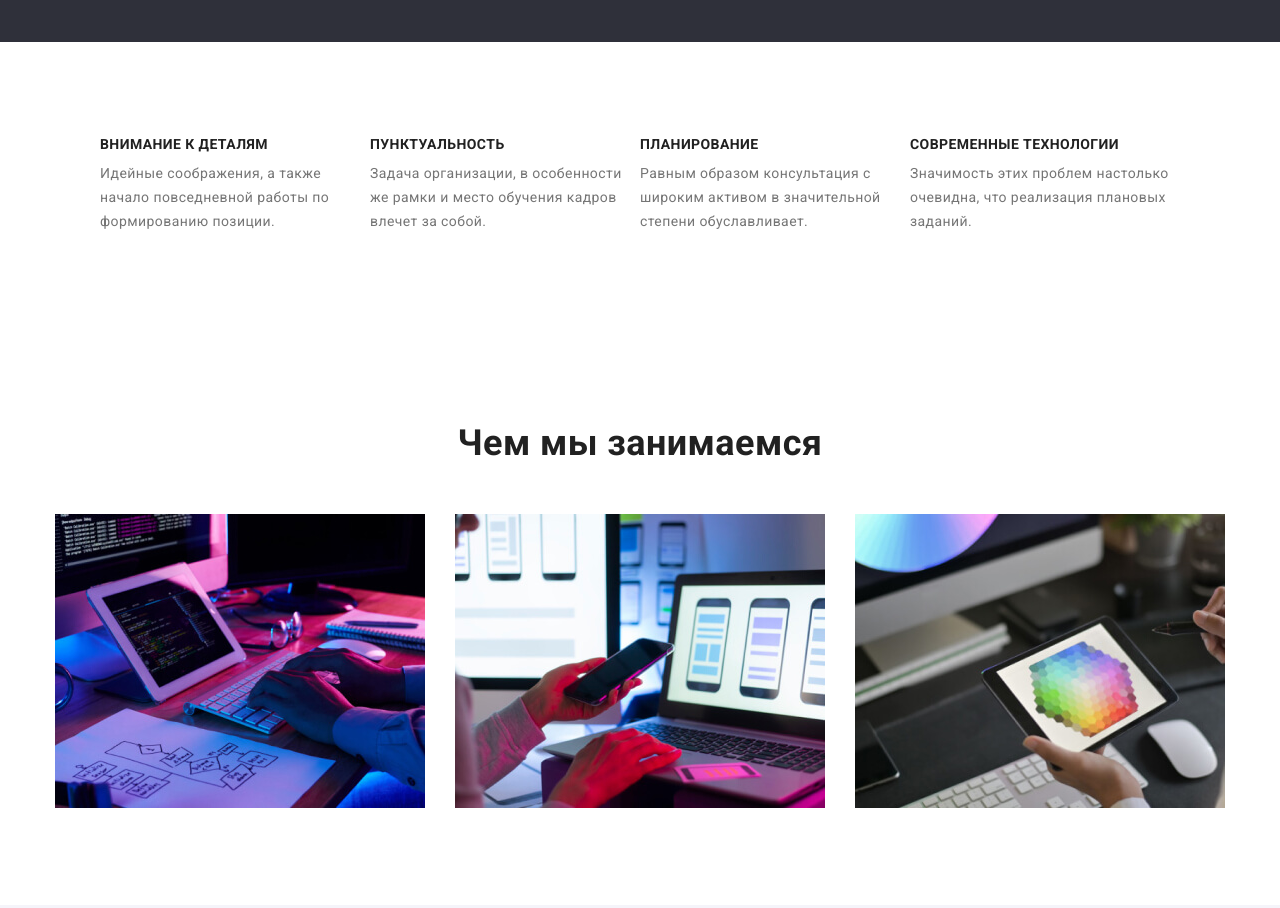
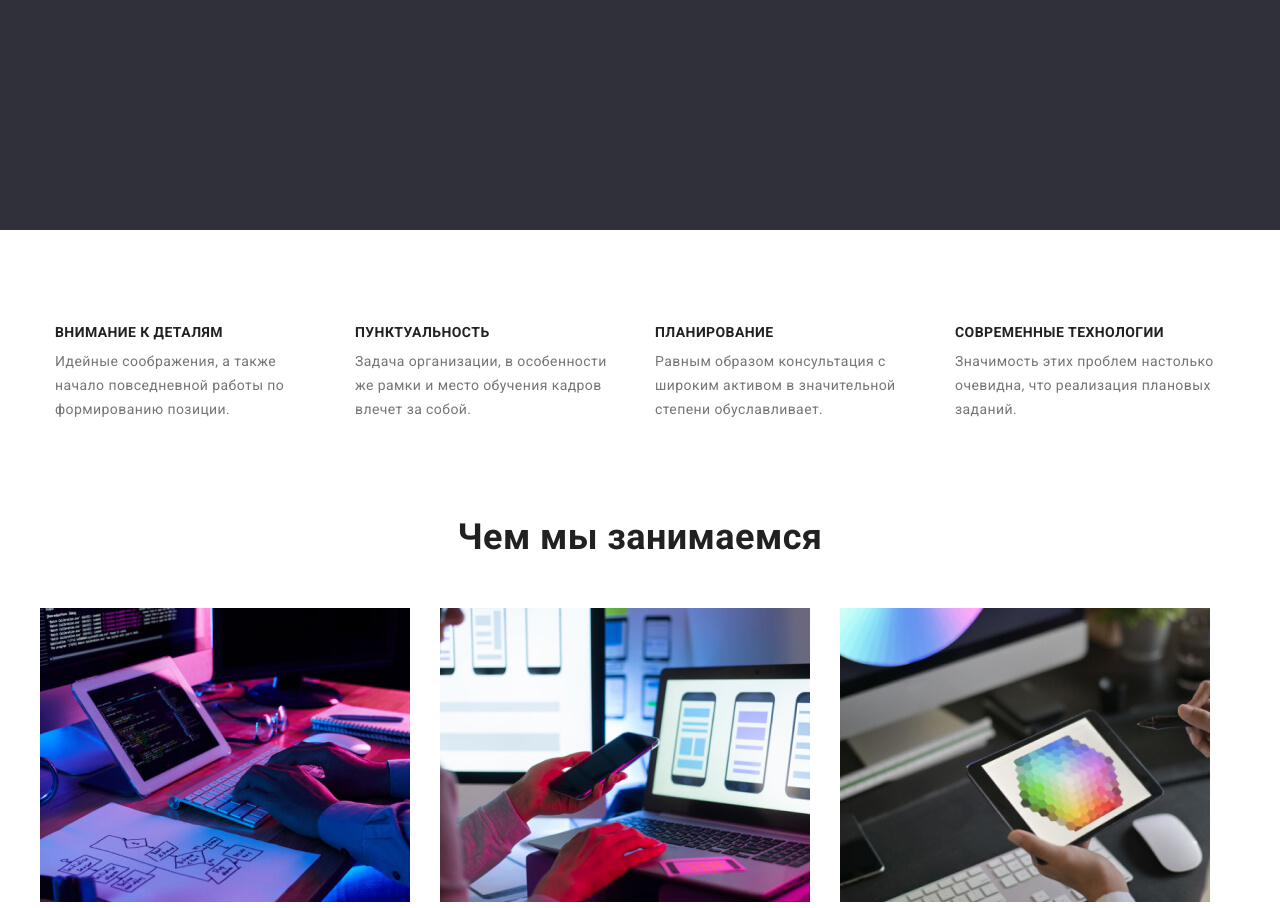
Before and after one commit to ValeriiaSiabruk/goit-markup-hw-03, a plain HTML site: page index.html in a window 1280 px wide. Shown: the part 640-1548 px from the top of the page. Drawn offline with Linux system fonts and the light colour scheme.

Commit message:
fix on styles

```diff
--- a/css/modern-nomalize.css
+++ b/css/modern-nomalize.css
@@ -1,7 +1,7 @@
 *,
 ::before,
 ::after {
-  box-sizing: border-box;
+  box-sizing: inherit;
 }
 
 html {
--- a/css/styles.css
+++ b/css/styles.css
@@ -10,7 +10,7 @@
   --white: #fff;
 }
 
-* {
+html {
   box-sizing: border-box;
 }
 
@@ -172,11 +172,6 @@ button {
   margin-right: 0;
 }
 
-.link-hover:hover,
-.link-hover:focus {
-  color: var(--blue);
-}
-
 .hero {
   display: flex;
   align-items: center;
@@ -220,7 +215,7 @@ button {
   margin-right: 30px;
 }
 
-.advantages-item {
+.advantages-item:last-child {
   margin-right: 0;
 }
 
@@ -239,6 +234,10 @@ button {
 .advantages-description {
   line-height: 1.714;
   color: var(--gray);
+}
+
+.services {
+  padding-top: 0;
 }
 
 .services-list {
@@ -294,9 +293,6 @@ button {
   font-size: 16px;
   line-height: 1.187;
   color: var(--gray);
-}
-
-.works {
 }
 
 .works-filters {
@@ -388,3 +384,8 @@ button {
   line-height: 1.714;
   color: var(--transparent-gray);
 }
+
+.link-hover:hover,
+.link-hover:focus {
+  color: var(--blue);
+}
```
